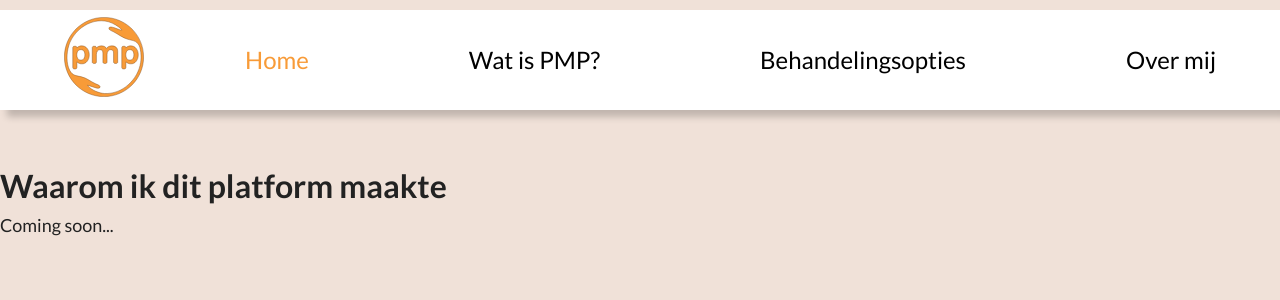
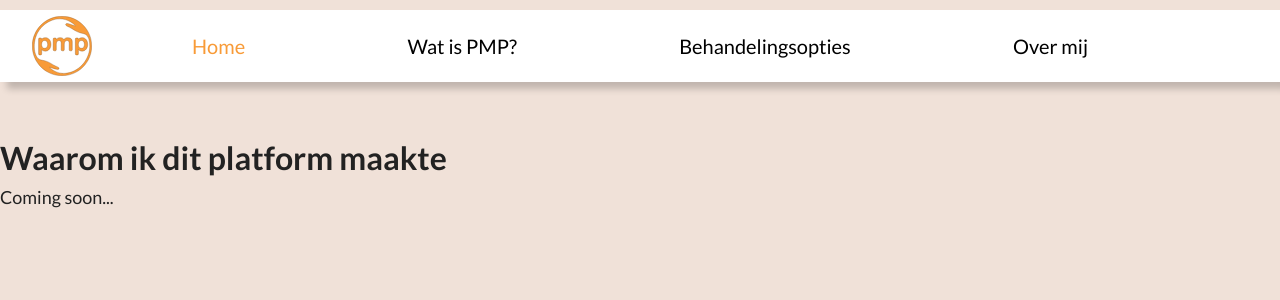
Before and after one commit to RachellevanUden/pseudo-wat-final, a React (Vite) app: page / in a window 1280 px wide. Shown: the top 300 px of the page. Built offline with nearby package versions, Linux system fonts and the light colour scheme.

Commit message:
feat(navbar): align navigation with footer layout

```diff
--- a/src/components/Navbar.jsx
+++ b/src/components/Navbar.jsx
@@ -2,18 +2,21 @@ import { NavLink } from 'react-router-dom'
 import logo from '/pmp-logo.svg'
 import '../styles/Navbar.css'
 
-const Navbar = () => {
+function Navbar () {
   return (
     <nav>
+      <div className="nav-container">
       <div className='logo'>
         <img src={logo} alt='Pseudo-wat logo' />
       </div>
+
       <ul>
         <li><NavLink to="/" end>Home</NavLink></li>
         <li><NavLink to="/WatIsPmp">Wat is PMP?</NavLink></li>
         <li><NavLink to="/Behandelingsopties">Behandelingsopties</NavLink></li>
         <li><NavLink to="/OverMij">Over mij</NavLink></li>
       </ul>
+      </div>
     </nav>
   )
 }
--- a/src/styles/Navbar.css
+++ b/src/styles/Navbar.css
@@ -1,38 +1,49 @@
-/* src/styles/Navbar.css */
-
 nav {
-  width: 100%;
-  height: 100px;
   background-color: #ffffff;
-  display: flex;
-  align-items: center;
-  justify-content: space-between;
-  padding: 0 4rem;
+  padding: 1.25rem 10vw;
   position: sticky;
-
+  top: 0;
   z-index: 999;
   box-shadow: 7px 7px 7px rgba(0, 0, 0, 0.2);
 }
 
+.nav-container {
+  max-width: 1400px;
+  margin: 0 auto;
+  padding: 0 5vw;
+  width: 100%;
+  display: flex;
+  align-items: center;
+  justify-content: space-between;
+}
+
+.logo {
+  position: absolute;
+  left: 2.5vw;
+}
+
 .logo img {
-  height: 80px;
+  height: clamp(60px, 3.5vw, 100px);
   width: auto;
+  display: block;
 }
 
 nav ul {
   display: flex;
+  justify-content: space-between;
   align-items: center;
-  gap: 10rem;
   list-style: none;
   margin: 0;
   padding: 0;
+  width: 100%;
 }
 
 nav a {
+
   text-decoration: none;
   color: #000000;
   font-weight: 400;
-  font-size: 1.5rem;
+  font-size: 1.25rem;
   transition: color 0.3s ease-in-out;
 }
 
```
